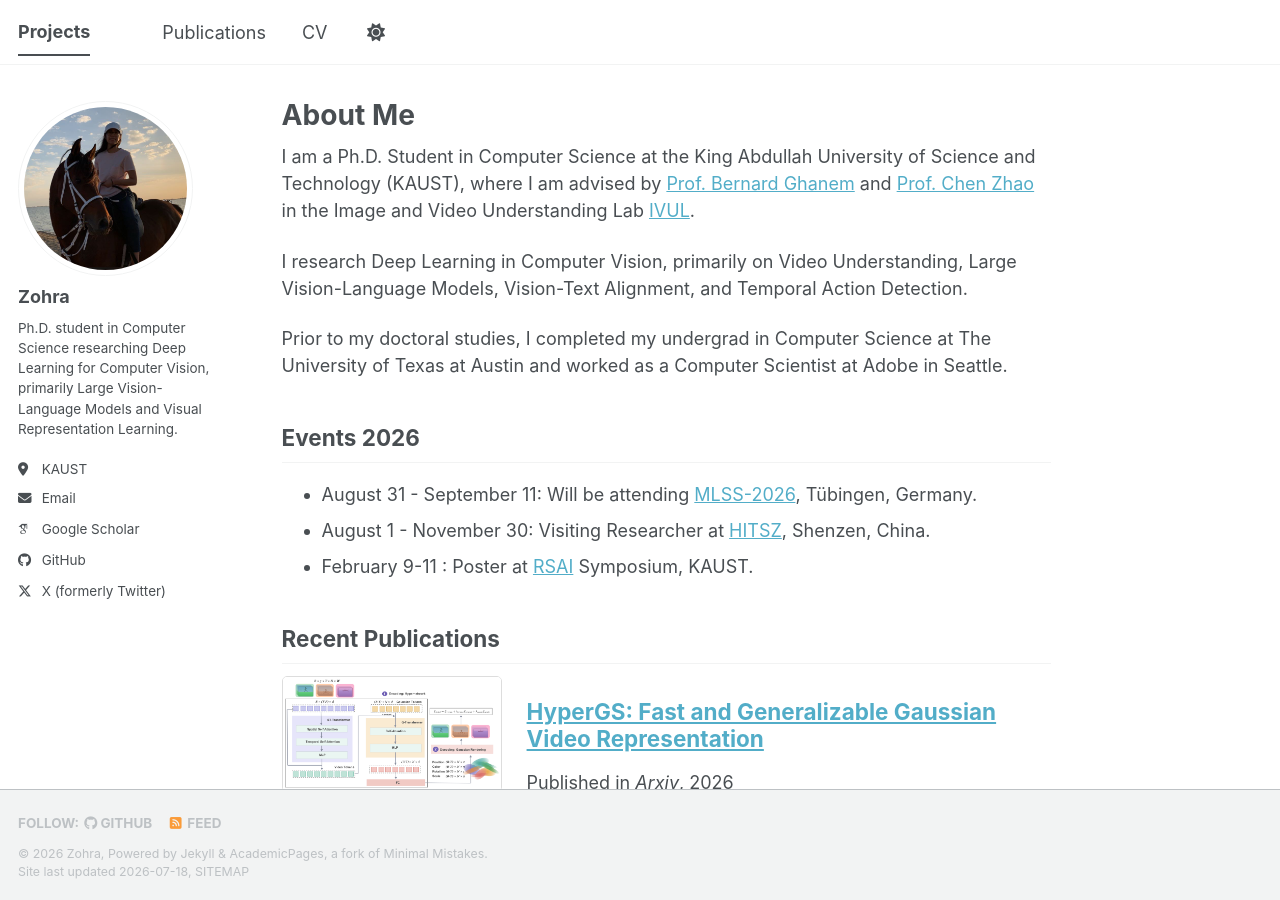
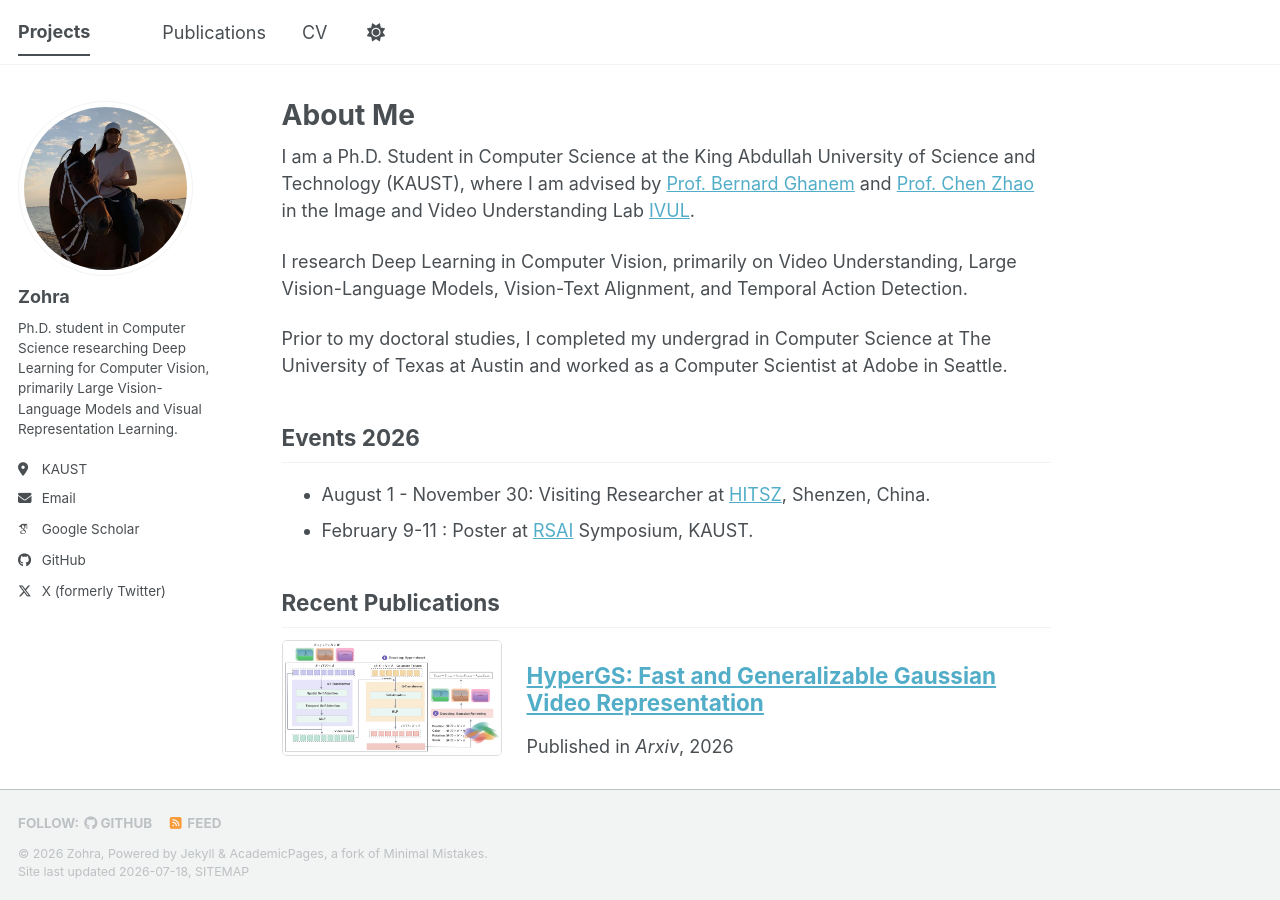
Before and after one commit to fzohra/fzohra.github.io, a Jekyll site: the page built from _pages/about.md, in a window 1280 px wide and 900 px high. Built offline with Jekyll 4.4.1, drawn with Linux system fonts in a browser that asks for light colours; some web fonts are replaced; a script that is not in the unit is left out.

Commit message:
Update about.md

```diff
--- a/_pages/about.md
+++ b/_pages/about.md
@@ -14,7 +14,6 @@ I research Deep Learning in Computer Vision, primarily on Video Understanding, L
 Prior to my doctoral studies, I completed my undergrad in Computer Science at The University of Texas at Austin and worked as a Computer Scientist at Adobe in Seattle.
 
 ## Events 2026
-* August 31 - September 11: Will be attending [MLSS-2026](https://mlss2026.is.tuebingen.mpg.de/), Tübingen, Germany.
 * August 1 - November 30: Visiting Researcher at [HITSZ](http://global.hitsz.edu.cn/index_en.htm), Shenzen, China.
 * February 9-11 : Poster at [RSAI](https://www.kaust.edu.sa/events/rsais26/) Symposium, KAUST.
 
```
